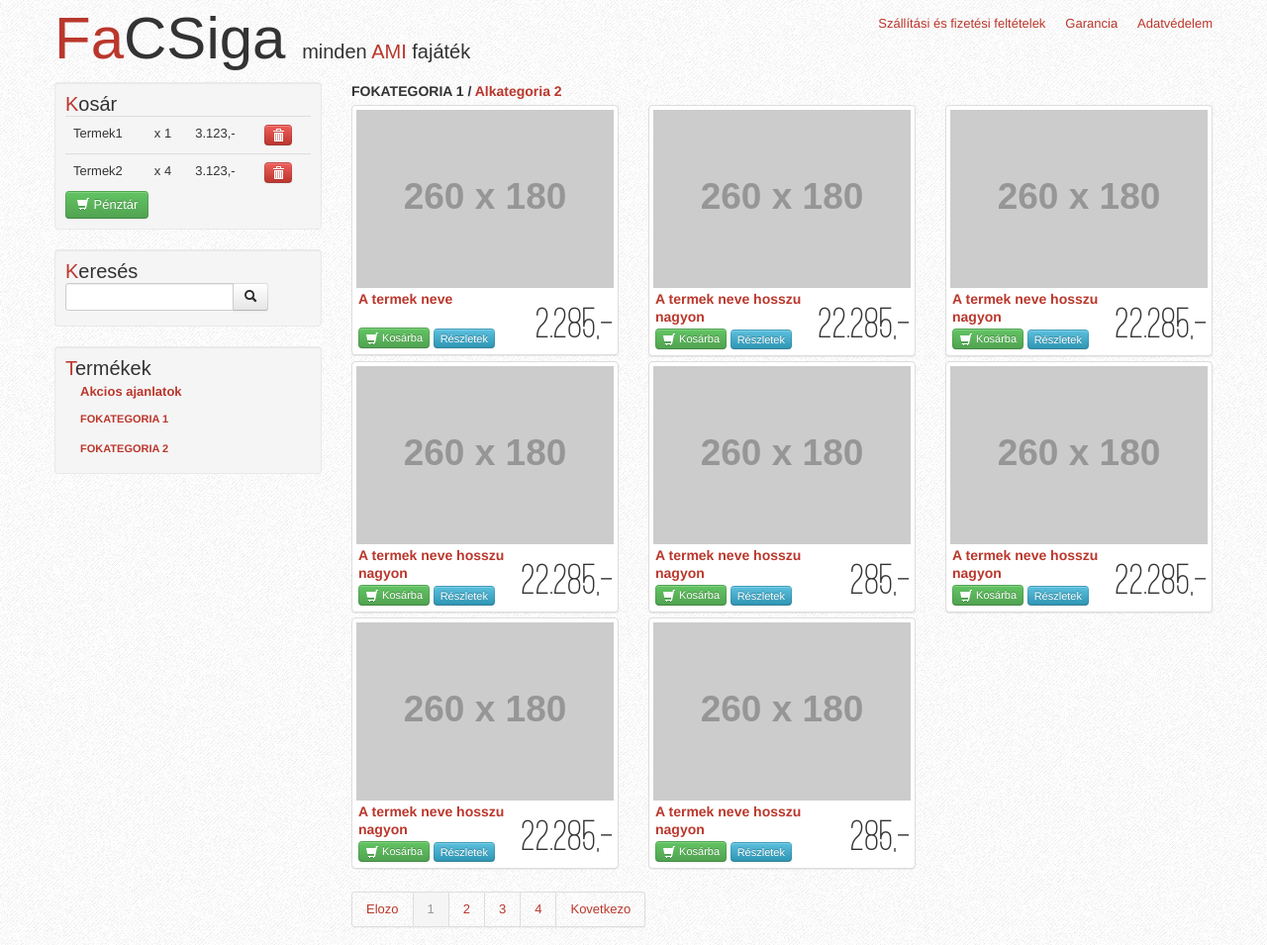
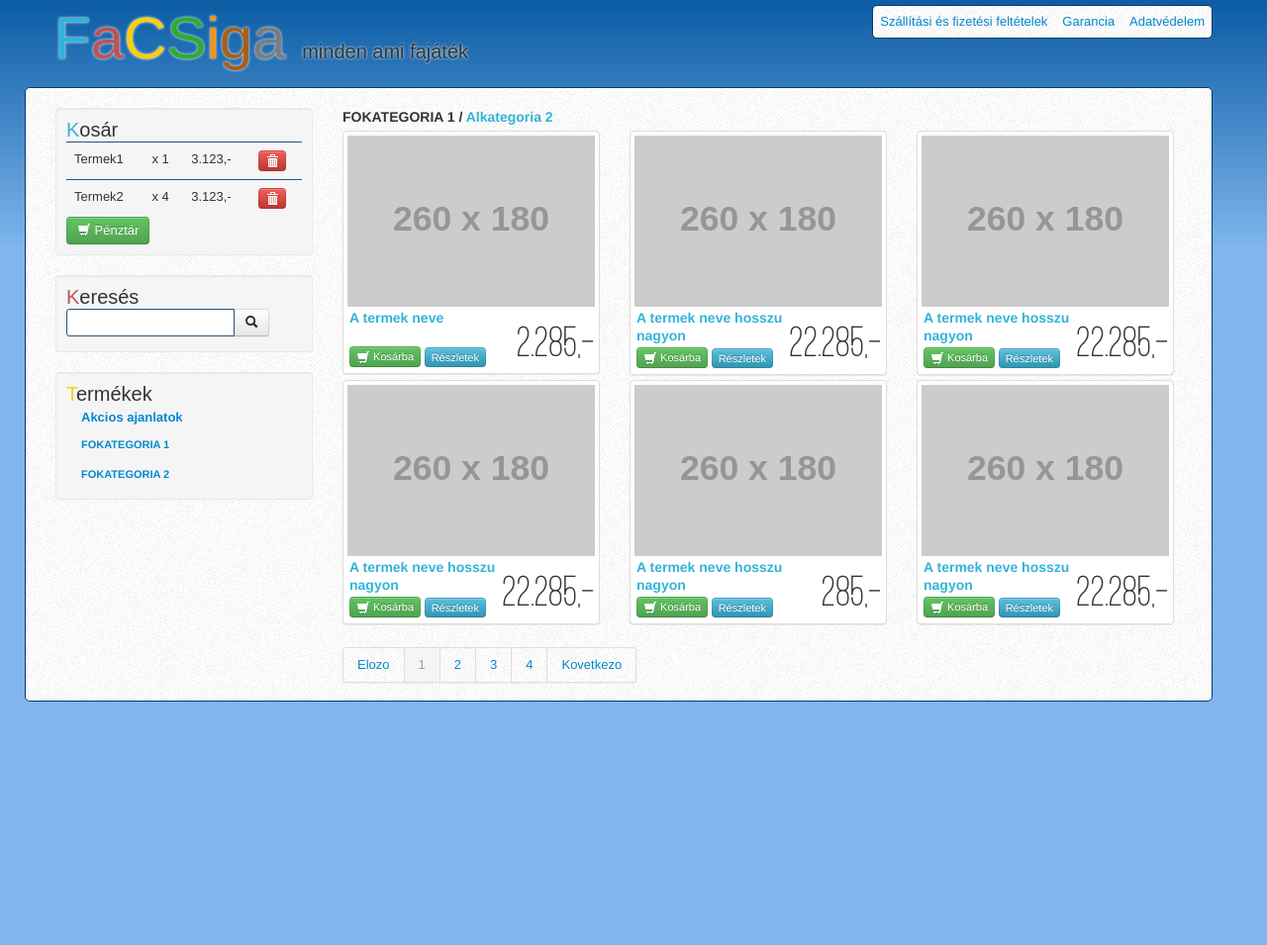
Before and after one commit to hegyi/simpleshop_layout, a plain HTML site: page index.html in a window 1280 px wide. Shown: the whole page at 99% size. After the commit the page ends 800 px from the top, so only its background shows below. Drawn offline with Linux system fonts and the light colour scheme; placeholder pictures from the web are drawn by us; a web font is replaced by a local one.

Commit message:
blue layout

```diff
--- a/index.html
+++ b/index.html
@@ -51,29 +51,52 @@
 
 
           body {
-            background-image: url('img/groovepaper.png')
+            background: #80B6ED;
+            background-image: url('img/bg.png');
+            background-repeat:repeat-x;
+          }
+
+          .content {
+            padding-top: 20px;
+            background: white;
+            border: 1px solid #043A6B;
+            border-radius: 5px;
+            background-image: url('img/groovepaper.png');
+          }
+
+          .menubar {
+            border: 1px solid #043A6B;
+            padding: 7px;
+            border-radius: 5px;
+            background-image: url('img/groovepaper.png');
+          }
+
+          .span3 {
+            width: 260px;
           }
 
           ul.menu {
             list-style-type: none;
+            margin: 0px;
           }
 
           li.menu {
             float: left;
           }
 
-          ul.menu a {
-            padding-left: 20px;
+          ul.menu .link {
+            padding-left: 15px;
           }
 
           .header {
             margin-top: 5px;
-            margin-bottom: 10px;
+            margin-bottom: 15px;
           }
 
           h1.title {
             font: 60px/68px 'JungleFeverRegular', Arial, sans-serif;
             letter-spacing: 0;
+            text-shadow: #fff 0em 0em 0.05em;
           }
 
           .subtitle {
@@ -115,11 +138,10 @@
           }
 
           .thumbnail:hover {
-            background: #FFF2F2;
+            background: #e1f1ff;
           }
 
-          .orange {
-            color: #BA372C;
+          .title-blue {
             padding-bottom: 3px;
           }
 
@@ -136,7 +158,6 @@
           }
 
           .menu {
-            margin-top: 5px;
             letter-spacing: 0;
           }
 
@@ -153,6 +174,35 @@
             margin: 0px;
           }
 
+          .title-blue {
+            color: #33b3d8;
+          }
+
+          .title-red {
+            color: #bb5455;
+          }
+
+          .title-yellow {
+            color: #f9cf0c;
+          }
+
+          .title-green {
+            color: #2cac2f;
+          }
+
+          .title-orange{
+            color: #fb9111;
+          }
+
+          .title-brown {
+            color: #a6601b;
+          }
+
+          .title-gray {
+            color: #7c7c7c;
+          }
+
+
         </style>
 
       </head>
@@ -161,19 +211,24 @@
         <div class="container">
           <div class="row">
             <div class="span12 header">
-              <h1 class="title left"><span class="orange">Fa</span>CSiga <span class="subtitle">minden <span class="orange">AMI</span> fajáték</h1>
-                <ul class="menu right">
-                  <li class="menu"><a>Szállítási és fizetési feltételek</a></li>
-                  <li class="menu"><a>Garancia</a></li>
-                  <li class="menu"><a>Adatvédelem</a></li>
-                </ul>
+              <h1 class="title left">
+                <span class="title-blue">F</span><span class="title-red">a</span><span class="title-yellow">C</span><span class="title-green">S</span><span class="title-orange">i</span><span class="title-brown">g</span><span class="title-gray">a</span>
+                <span class="subtitle">minden ami fajáték</span>
+                </h1>
+                <div class="menubar right">
+                  <ul class="menu">
+                    <li class="menu"><a>Szállítási és fizetési feltételek</a></li>
+                    <li class="menu"><a class="link">Garancia</a></li>
+                    <li class="menu"><a class="link">Adatvédelem</a></li>
+                  </ul>
+                </div>
               </div>
             </div>
 
-            <div class="row">
+            <div class="row content">
               <div class="span3">
                 <div class="well">
-                  <h3 class="category-title"><span class="orange">K</span>osár</h3>
+                  <h3 class="category-title"><span class="title-blue">K</span>osár</h3>
                   <table class="table">
                     <tr>
                       <td>Termek1</td>
@@ -195,7 +250,7 @@
                   <a href="#" class="btn btn-success btn-medium"><i class="icon-shopping-cart icon-white"> </i> Pénztár</a>
                 </div>
                 <div class="well">
-                  <h3 class="category-title"><span class="orange">K</span>eresés</h3>
+                  <h3 class="category-title"><span class="title-red">K</span>eresés</h3>
                   <div class="controls">
                     <div class="input-append">
                       <input type="text" size="18" class="span2"><button type="button" class="btn"><i class="icon-search icon-gray"> </i></button>
@@ -204,7 +259,7 @@
 
                 </div>
                 <div class="well">
-                  <h3 class="category-title"><span class="orange">T</span>ermékek</h3>
+                  <h3 class="category-title"><span class="title-yellow">T</span>ermékek</h3>
                   <ul class="nav nav-list">
                     <li>
                     <a href="#"><b>Akcios ajanlatok</b></a>
@@ -237,7 +292,7 @@
               <div class="span9">
                 <div class="row">
                   <div class="span9 current-category">
-                    <h4>FOKATEGORIA 1 / <span class="orange"> Alkategoria 2</span></h4>
+                    <h4>FOKATEGORIA 1 / <span class="title-blue"> Alkategoria 2</span></h4>
                   </div>
                 </div>
 
@@ -247,7 +302,7 @@
                       <div class="thumbnail">
                         <img alt="" src="http://placehold.it/260x180">
                         <div class="product-content">
-                          <h4 style="min-height:35px" class="orange">A termek neve</h4>
+                          <h4 style="min-height:35px" class="title-blue">A termek neve</h4>
                           <p>
                           <a class="btn btn-success btn-mini" href="#"><i class="icon-shopping-cart icon-white"> </i> Kosárba</a>
                           <a class="btn btn-info btn-mini product-details" href="#">Részletek</a>
@@ -264,7 +319,7 @@
                       <div class="thumbnail">
                         <img alt="" src="http://placehold.it/260x180">
                         <div class="product-content">
-                          <h4 class="orange">A termek neve hosszu nagyon</h4>
+                          <h4 class="title-blue">A termek neve hosszu nagyon</h4>
                           <p>
                           <a class="btn btn-success btn-mini" href="#"><i class="icon-shopping-cart icon-white"> </i> Kosárba</a>
                           <a class="btn btn-info btn-mini product-details" href="#">Részletek</a>
@@ -281,7 +336,7 @@
                       <div class="thumbnail">
                         <img alt="" src="http://placehold.it/260x180">
                         <div class="product-content">
-                          <h4 class="orange">A termek neve hosszu nagyon</h4>
+                          <h4 class="title-blue">A termek neve hosszu nagyon</h4>
                           <p>
                           <a class="btn btn-success btn-mini" href="#"><i class="icon-shopping-cart icon-white"> </i> Kosárba</a>
                           <a class="btn btn-info btn-mini" href="#">Részletek</a>
@@ -300,7 +355,7 @@
                       <div class="thumbnail">
                         <img alt="" src="http://placehold.it/260x180">
                         <div class="product-content">
-                          <h4 class="orange">A termek neve hosszu nagyon</h4>
+                          <h4 class="title-blue">A termek neve hosszu nagyon</h4>
                           <p>
                           <a class="btn btn-success btn-mini" href="#"><i class="icon-shopping-cart icon-white"> </i> Kosárba</a>
                           <a class="btn btn-info btn-mini" href="#">Részletek</a>
@@ -317,7 +372,7 @@
                       <div class="thumbnail">
                         <img alt="" src="http://placehold.it/260x180">
                         <div class="product-content">
-                          <h4 class="orange">A termek neve hosszu nagyon</h4>
+                          <h4 class="title-blue">A termek neve hosszu nagyon</h4>
                           <p>
                           <a class="btn btn-success btn-mini" href="#"><i class="icon-shopping-cart icon-white"> </i> Kosárba</a>
                           <a class="btn btn-info btn-mini" href="#">Részletek</a>
@@ -334,7 +389,7 @@
                       <div class="thumbnail">
                         <img alt="" src="http://placehold.it/260x180">
                         <div class="product-content">
-                          <h4 class="orange">A termek neve hosszu nagyon</h4>
+                          <h4 class="title-blue">A termek neve hosszu nagyon</h4>
                           <p>
                           <a class="btn btn-success btn-mini" href="#"><i class="icon-shopping-cart icon-white"> </i> Kosárba</a>
                           <a class="btn btn-info btn-mini" href="#">Részletek</a>
@@ -349,42 +404,6 @@
 
                   </div>
 
-                  <div class="row">
-                    <div class="span3">
-                      <div class="thumbnail">
-                        <img alt="" src="http://placehold.it/260x180">
-                        <div class="product-content">
-                          <h4 class="orange">A termek neve hosszu nagyon</h4>
-                          <p>
-                          <a class="btn btn-success btn-mini" href="#"><i class="icon-shopping-cart icon-white"> </i> Kosárba</a>
-                          <a class="btn btn-info btn-mini" href="#">Részletek</a>
-                          </p>
-                        </div>
-                        <div class="price">
-                          22.285,-
-                        </div>
-                        <div class="clear"></div>
-                      </div>
-                    </div>
-
-                    <div class="span3">
-                      <div class="thumbnail">
-                        <img alt="" src="http://placehold.it/260x180">
-                        <div class="product-content">
-                          <h4 class="orange">A termek neve hosszu nagyon</h4>
-                          <div>
-                          <a class="btn btn-success btn-mini" href="#"><i class="icon-shopping-cart icon-white"> </i> Kosárba</a>
-                          <a class="btn btn-info btn-mini" href="#">Részletek</a>
-                          </div>
-                        </div>
-                        <div class="price">
-                          285,-
-                        </div>
-                        <div class="clear"></div>
-                      </div>
-                    </div>
-
-                  </div>
 
                   <div class="row">
                     <div class="span9">
```
Also changed, not shown: public/css/bootstrap.min.css, public/img/bg.png (added).
